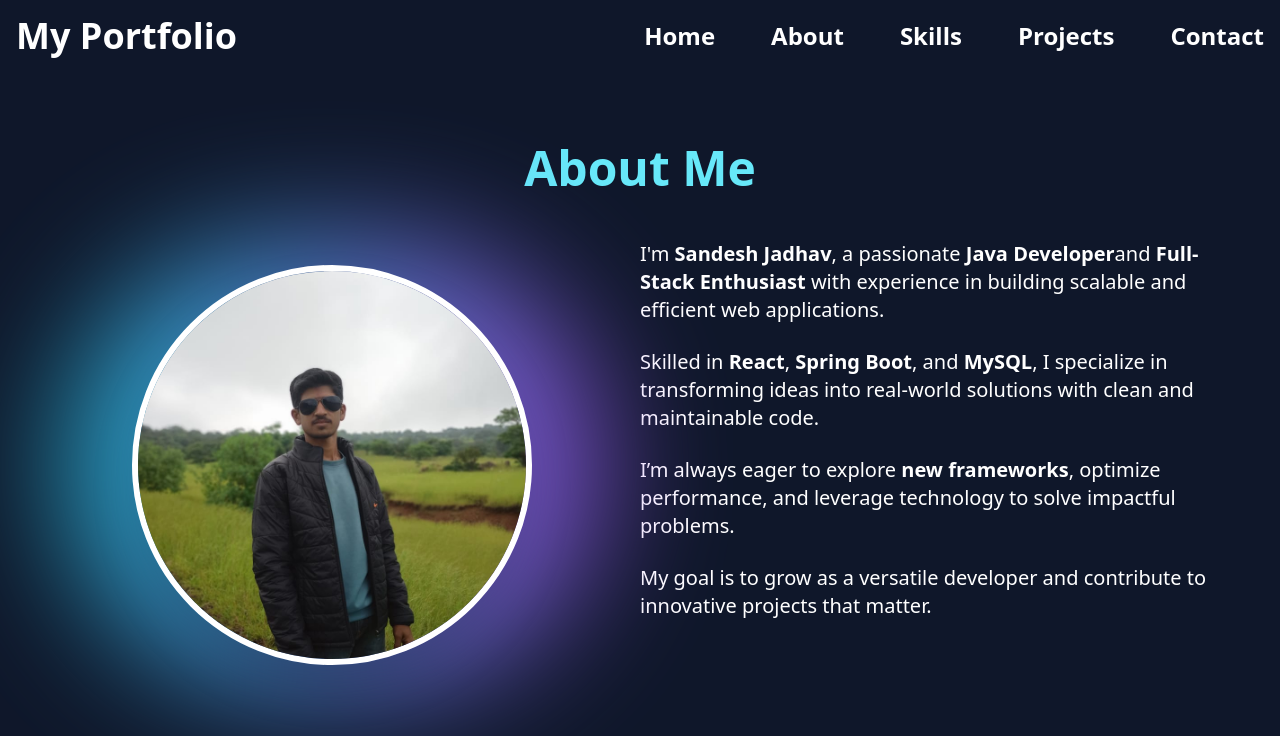
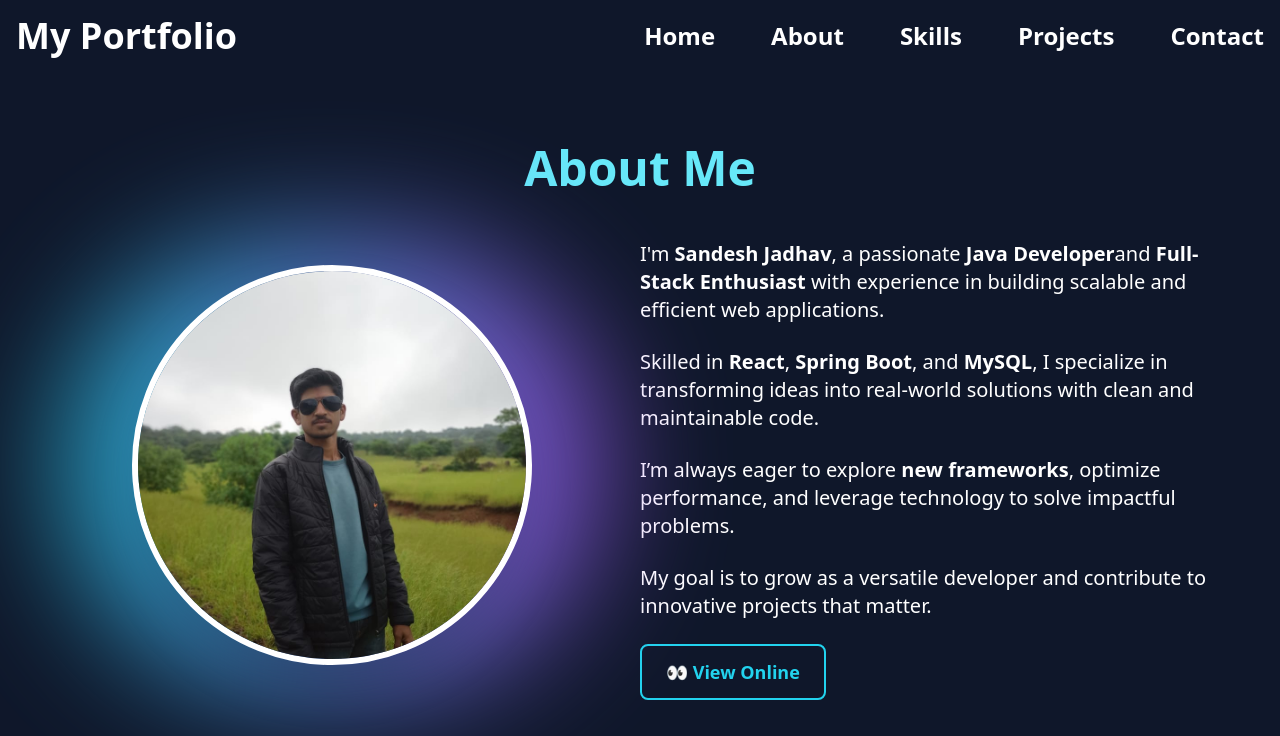
Before and after one commit to SandeshJadhav7320/Personal-Portfolio, a React (Vite) app: page /about in a window 1280 px wide. Shown: the top 736 px of the page. Built offline with nearby package versions, Linux system fonts and the light colour scheme.

Commit message:
Add cv in the about page

```diff
--- a/src/pages/About.jsx
+++ b/src/pages/About.jsx
@@ -51,32 +51,35 @@ function About() {
           {/* Image + Text Side by Side */}
 <div className="flex flex-col md:flex-row items-center md:items-start gap-10 text-left">
 
-           <div className="relative w-84 h-80 md:w-[600px] md:h-[400px] lg:w-[550px] lg:h-[450px] flex items-center justify-center">
-                {/* Animated Gradient Glow */}
+  {/* Profile Image with animation */}
+  <motion.div
+    initial={{ opacity: 0, x: -60 }}
+    whileInView={{ opacity: 1, x: 0 }}
+    transition={{ duration: 1 }}
+    viewport={{ once: true }}
+    className="relative w-84 h-80 md:w-[600px] md:h-[400px] lg:w-[550px] lg:h-[450px] flex items-center justify-center"
+  >
     <div className="absolute inset-0 rounded-full
                     bg-gradient-to-r from-cyan-400 via-purple-500 to-pink-500
                     bg-[length:200%_200%] animate-gradientWave
                     blur-3xl opacity-80"></div>
 
-                {/* Profile Image */}
     <img
       src={self2}
       alt="Profile"
-                  className="relative w-72 h-72 md:w-[360px] md:h-[360px] lg:w-[400px] lg:h-[400px] rounded-full object-cover z-10 border-[6px] border-white shadow-2xl"
+      className="relative w-72 h-72 md:w-[360px] md:h-[360px] lg:w-[400px] lg:h-[400px]
+                 rounded-full object-cover z-10 border-[6px] border-white shadow-2xl"
     />
-            </div>
+  </motion.div>
 
-              {/* Text */}
+  {/* Bio Text with animation */}
   <motion.div
-                  initial={{ opacity: 0, x: 50 }}
+    initial={{ opacity: 0, x: 60 }}
     whileInView={{ opacity: 1, x: 0 }}
-                  transition={{ duration: 1 }}
+    transition={{ duration: 1, delay: 0.2 }}
     viewport={{ once: true }}
     className="space-y-6 text-lg sm:text-xl leading-relaxed max-w-xl"
   >
-
-
-
     <p>
       I'm <strong>Sandesh Jadhav</strong>, a passionate <strong>Java Developer</strong>
       and <strong>Full-Stack Enthusiast</strong> with experience in building scalable
@@ -93,10 +96,32 @@ function About() {
     <p>
       My goal is to grow as a versatile developer and contribute to innovative projects that matter.
     </p>
+
+    {/* CV Buttons with animation */}
+    <motion.div
+      initial={{ opacity: 0, y: 40 }}
+      whileInView={{ opacity: 1, y: 0 }}
+      transition={{ duration: 0.8, delay: 0.5 }}
+      viewport={{ once: true }}
+      className="flex flex-col sm:flex-row gap-6 mt-6"
+    >
+      <motion.a
+        href="/CV.pdf"
+        target="_blank"
+        rel="noopener noreferrer"
+        whileHover={{ scale: 1.1 }}
+        whileTap={{ scale: 0.95 }}
+        className="inline-block px-6 py-3 text-lg font-semibold text-cyan-400
+                   border-2 border-cyan-400 rounded-lg
+                   hover:bg-cyan-400 hover:text-white
+                   transition-colors duration-300"
+      >
+        👀 View Online
+      </motion.a>
     </motion.div>
+  </motion.div>
+</div>
 
-
-          </div>
 
           {/* Skill Cards */}
           <div className="flex flex-col md:flex-row gap-6 justify-center mt-16">
```
Also changed, not shown: 1 other file (tests, documents, lock files or other folders). Lines whose indentation alone changed are shown as unchanged.
